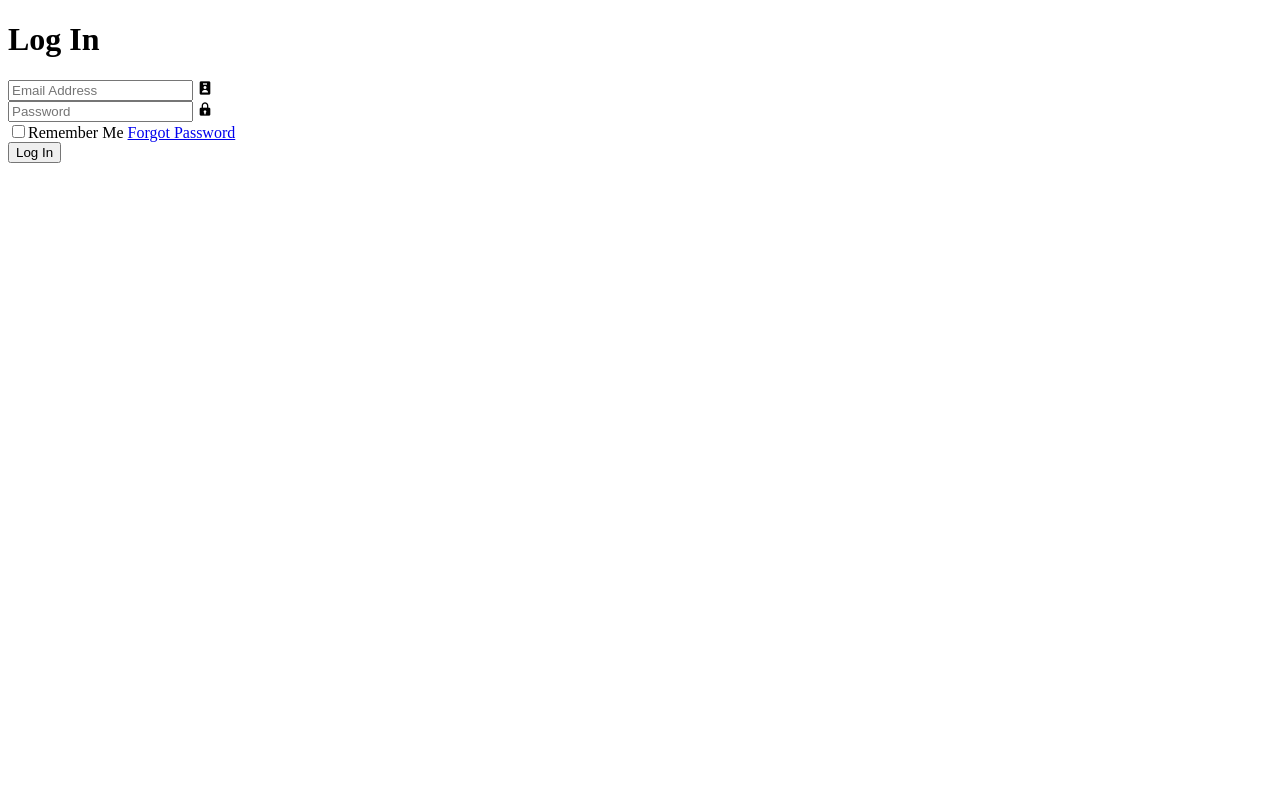
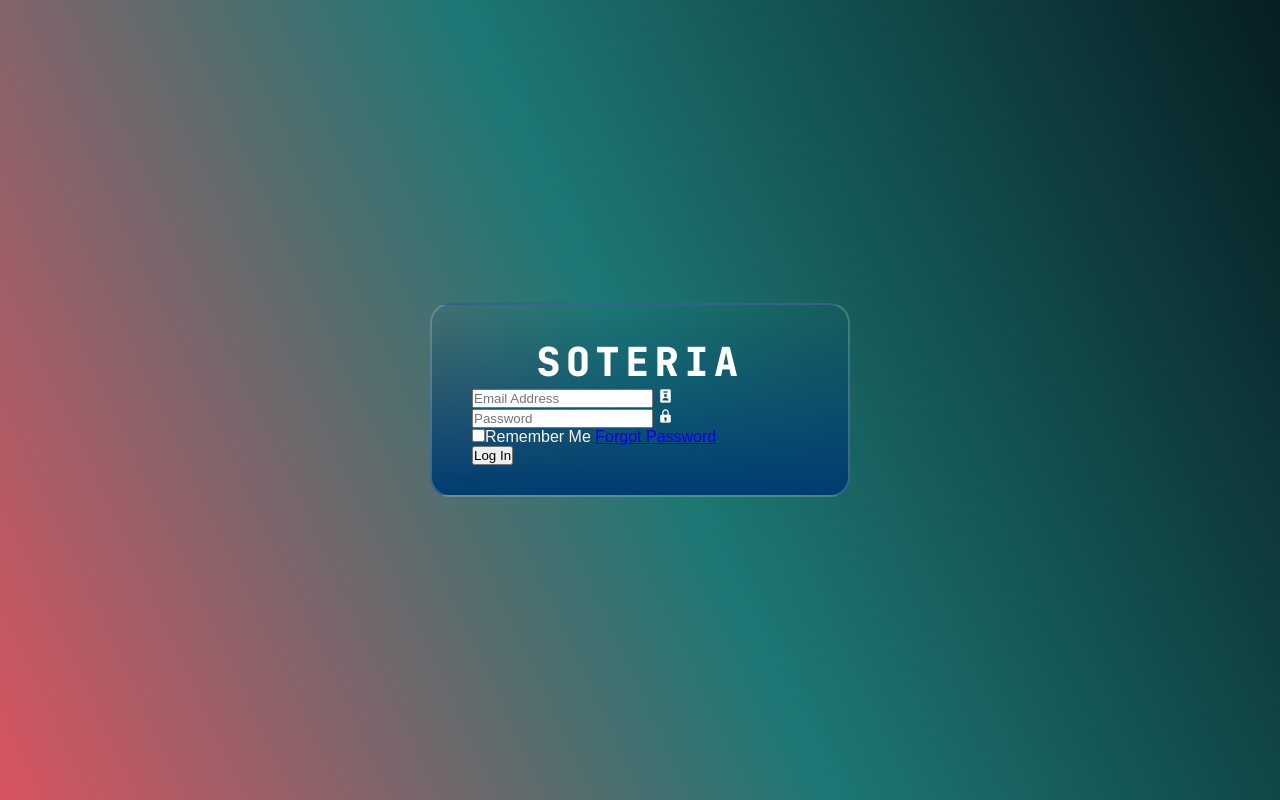
Before and after one commit to sumi2202/Soteria_Capstone_Team7, a Flask app: page /login in a window 1280 px wide. Run offline with Flask 3, Linux system fonts and the light colour scheme.

Commit message:
login css

```diff
--- a/app/static/css/login.css
+++ b/app/static/css/login.css
@@ -0,0 +1,64 @@
+@import url('https://fonts.googleapis.com/css2?family=JetBrains+Mono:ital,wght@0,100..800;1,100..800&family=Ubuntu:ital,wght@0,300;0,400;0,500;0,700;1,300;1,400;1,500;1,700&display=swap');
+*{
+    margin: 0;
+    padding: 0;
+    box-sizing: border-box;
+    font-family: "JetBrains+Momo", sans-serif;
+}
+
+body {
+    display: flex;
+    justify-content: center;
+    align-items: center;
+    min-height: 100vh;
+    position: relative;
+    background: linear-gradient(245deg,#071e22,#1d7874,#d85461) !important;
+    animation: gradient-animation 18s ease infinite
+}
+
+@keyframes gradient-animation {
+  0% {
+    background-position: 0% 50%;
+  }
+  50% {
+    background-position: 100% 50%;
+  }
+  100% {
+    background-position: 0% 50%;
+  }
+}
+.wrapper{
+    width: 420px;
+    color: #fbf5f3;
+    justify-content: center;
+    align-items: center;
+    background-image: linear-gradient(to bottom, rgba(255,0,0,0), rgba(0,60,113,1));;
+    border: 2px solid rgba(255, 255, 255, .2);
+    backdrop-filter: blur(20px);
+    border-radius: 20px;
+    padding: 30px 40px;
+}
+.wrapper h1{
+    font-size: 36px;
+    text-align:center;
+    padding 20px;
+    color: white;
+    font-size: 40px;
+    font-family: JetBrains Mono;
+    font-weight: 800;
+    letter-spacing: 5.60px;
+    word-wrap: break-word
+}
+.wrapper .login{
+       width: 100%;
+    height: 45px;
+    background: linear-gradient(#44ffd2, #679289);
+    border: #FFFFFF;
+    outline: none;
+    padding: 3px;
+    border-radius: 40px;
+    cursor: pointer;
+    font-size: 16px;
+    color:#FFFFFF;
+    font-weight: 600;
+}
--- a/app/templates/login.html
+++ b/app/templates/login.html
@@ -17,7 +17,7 @@
 <body>
     <div class="wrapper">
         <form action="" id="loginForm">
-            <h1>Log In</h1>
+            <h1>SOTERIA</h1>
             <div class="input-box">
                 <div class="input-wrapper">
                     <input type="text" placeholder="Email Address" id="EmailAdd" required>
```
Also changed, not shown: app/templates/link_validation.html (added).
